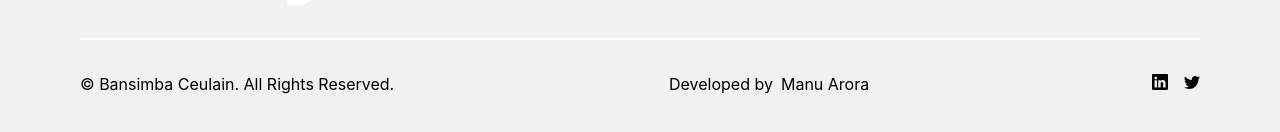
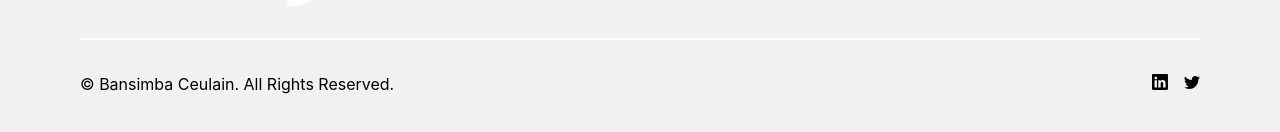
Before and after one commit to ceulain/portfolio, a Next.js app: page / in a window 1280 px wide. Shown: the part 1104-1236 px from the top of the page. Built offline with nearby package versions, Linux system fonts and the light colour scheme.

Commit message:
feat: remove footer element

```diff
--- a/components/Footer.tsx
+++ b/components/Footer.tsx
@@ -9,19 +9,6 @@ const Footer: FC = () => {
         <div className="h-0.5 w-full bg-white"></div>
         <div className="flex flex-row space-y-4 md:space-y-0 justify-between mt-8 flex-wrap">
           <p>&copy; {`${userData.name}. All Rights Reserved.`}</p>
-          <div>
-            <p>
-              Developed by
-              <div className="inline-block transform hover:scale-110 hover:-rotate-3 transition duration-300">
-                <a
-                  className="hover:bg-red-500 rounded-md px-2 py-1  hover:text-gray-50"
-                  href="https://manuarora.in"
-                >
-                  Manu Arora
-                </a>
-              </div>
-            </p>
-          </div>
           <div className="space-x-4 flex flex-row items-center">
             <SocialNetwork />
           </div>
```
